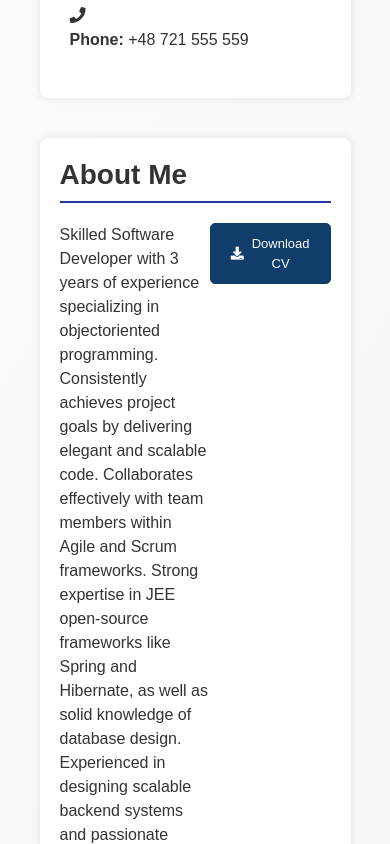
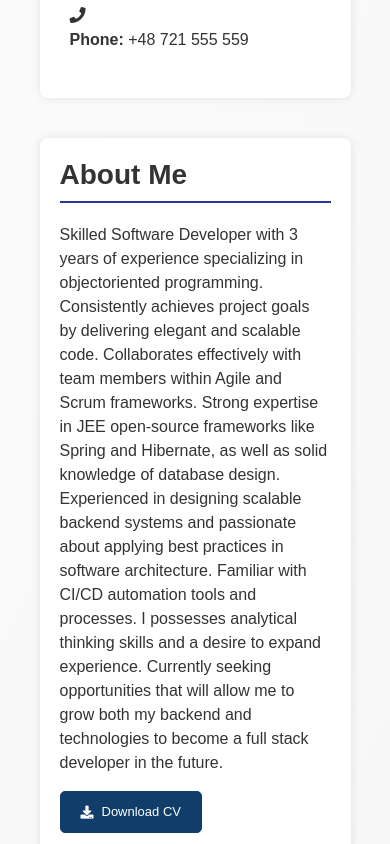
Before and after one commit to PatNiz/personal-page, a website: page index.html in a window 390 px wide. Shown: the part 680-1524 px from the top of the page. Drawn offline with nearby package versions, Linux system fonts and the light colour scheme; animation ran at ten frames a second.

Commit message:
changes for mobile phones

```diff
--- a/css/style.css
+++ b/css/style.css
@@ -104,14 +104,47 @@ header p {
     padding: 20px;
     border-radius: 8px;
     box-shadow: 0 0 10px rgba(0, 0, 0, 0.1);
+    flex-wrap: wrap;
+
 }
+.about-me-container {
+    display: flex;
+    justify-content: space-between; /* Wyrównanie elementów */
+    align-items: center; /* Wyrównanie w pionie */
+    width: 100%;
 
+}
 .section h2 {
     margin-top: 0;
     border-bottom: 2px solid #26389f;
     padding-bottom: 10px;
 }
+.cv-download {
+    display: flex;
 
+    justify-content: flex-end;
+}
+
+.cv-download .btn {
+    display: inline-flex;
+    align-items: center;
+    background-color: #113d6b;
+    color: white;
+    border-color: #113d6b;
+    padding: 10px 20px;
+    font-size: 13px;
+    border-radius: 5px;
+    text-decoration: none;
+    transition: background-color 0.3s ease;
+}
+
+.cv-download .btn:hover {
+    background-color: #355170;
+}
+
+.cv-download .btn i {
+    margin-right: 8px; /* Odstęp między ikoną a tekstem */
+}
 .skills, .contact-info {
     display: flex;
     flex-wrap: wrap;
@@ -406,30 +439,3 @@ h2 {
     align-items: flex-start;
     position: relative;
 }
-
-.cv-download {
-    display: flex;
-    align-items: center;
-    justify-content: flex-end;
-}
-
-.cv-download .btn {
-    display: inline-flex;
-    align-items: center;
-    background-color: #113d6b;
-    color: white;
-    border-color: #113d6b;
-    padding: 10px 20px;
-    font-size: 13px;
-    border-radius: 5px;
-    text-decoration: none;
-    transition: background-color 0.3s ease;
-}
-
-.cv-download .btn:hover {
-    background-color: #355170;
-}
-
-.cv-download .btn i {
-    margin-right: 8px; /* Odstęp między ikoną a tekstem */
-}
--- a/index.html
+++ b/index.html
@@ -58,8 +58,11 @@
                 seeking opportunities that will allow me to grow both my backend and technologies
                 to become a full stack developer in the future.
             </p>
+        </div>
+        <div class="about-me-container">
 
             <div class="cv-download">
+
                 <a href="assets/patrykniziolekCV.pdf" download="Patryk_Niziolek_CV" class="btn btn-primary">
                     <i class="fas fa-download"></i> Download CV
                 </a>
```
